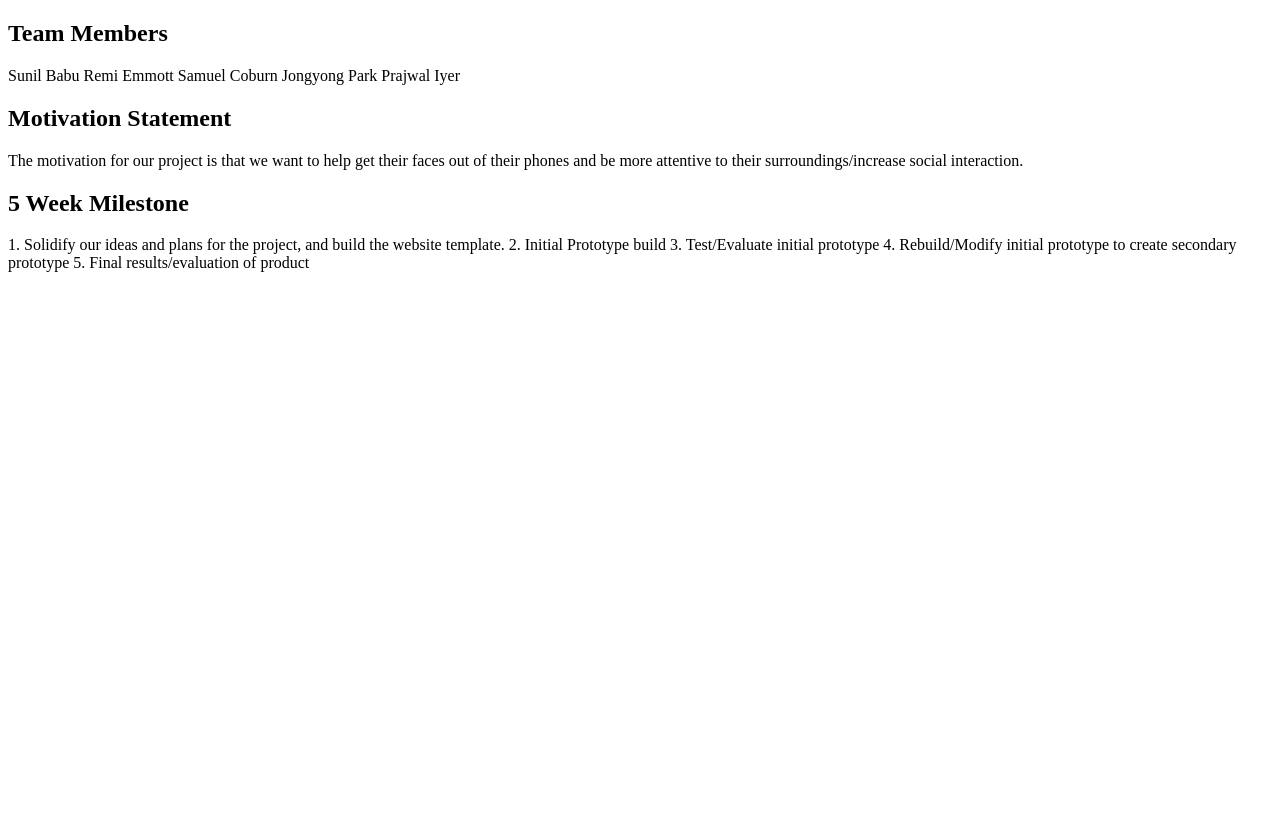
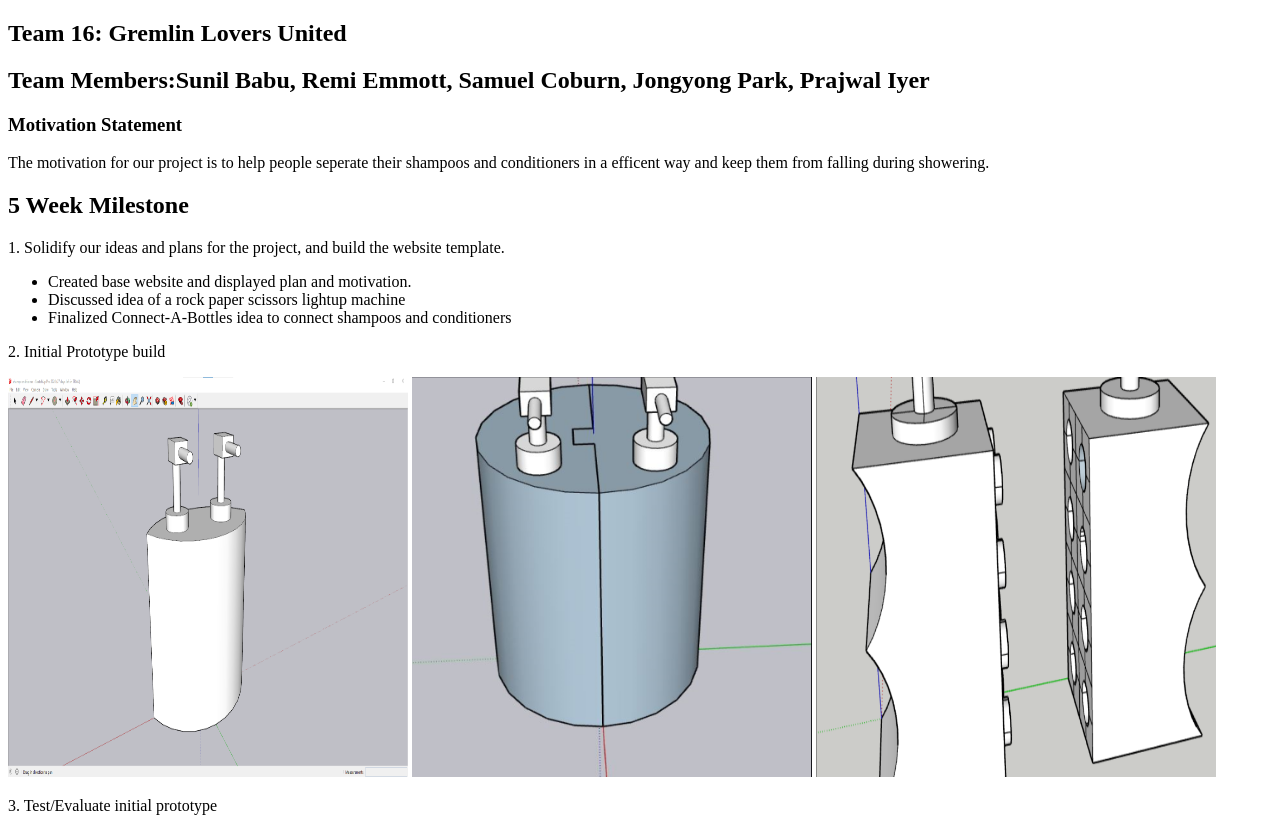
Before and after one commit to timaeus321/timaeus321.github.io, a plain HTML site: page index.html in a window 1280 px wide. Shown: the top 818 px of the page. Drawn offline with Linux system fonts and the light colour scheme.

Commit message:
Final Website Updates

```diff
--- a/index.html
+++ b/index.html
@@ -5,28 +5,34 @@
   </head>
   <body>
     <article>
-      <h1>Team Members</h1>
-        <p>Sunil Babu
-          Remi Emmott
-          Samuel Coburn
-          Jongyong Park
-          Prajwal Iyer
-        </p>
-
-      <h1>Motivation Statement</h1>
+      <h1> Team 16: Gremlin Lovers United</h1>
+      <h2>Team Members:Sunil Babu, Remi Emmott, Samuel Coburn, Jongyong Park, Prajwal Iyer</h1>
+      <h3>Motivation Statement</h2>
         <p>
-          The motivation for our project is that we want to help get their faces out of their phones and be more attentive to their surroundings/increase social interaction.
+          The motivation for our project is to help people seperate their shampoos and conditioners in a efficent way and keep them from falling during showering.
         </p>
     </article>
     <article>
       <h1>5 Week Milestone</h1>
-        <p>
-          1. Solidify our ideas and plans for the project, and build the website template.
-          2. Initial Prototype build
-          3. Test/Evaluate initial prototype
-          4. Rebuild/Modify initial prototype to create secondary prototype
-          5. Final results/evaluation of product
-        </p>
+        <p>1. Solidify our ideas and plans for the project, and build the website template.</p>
+        <ul>
+            <li>Created base website and displayed plan and motivation.</li>
+            <li>Discussed idea of a rock paper scissors lightup machine</li>
+            <li>Finalized Connect-A-Bottles idea to connect shampoos and conditioners</li>
+        </ul>
+        <p>2. Initial Prototype build</p>
+        <img src="Design1.png" alt="One of the initial prototype design on sketchup" width = "400" height = "400">
+        <img src="Design2.png" alt="A second prototype design" width = "400" height = "400">
+        <img src="Design3.png" alt="The final decided upon prototype" width = "400" height = "400">
+        <p>3. Test/Evaluate initial prototype</p>
+        <img src="InitialPrototype.png" alt="The inital prototype made of cardboard" width = "400" height = "400">
+        <p>4. Rebuild/Modify initial prototype to create secondary prototype</p>
+        <img src="FinalPrototype.png" alt="The final modified prototype made of cardboard" width = "400" height = "400">
+        <p>5. Final results/evaluation of product</p>
+        <center>
+            <h3><u>Final Presentation Video</u></h3>
+            <iframe width="560" height="315" src="https://www.youtube.com/embed/uWdjgYGC6C8" title="YouTube video player" frameborder="0" allow="accelerometer; autoplay; clipboard-write; encrypted-media; gyroscope; picture-in-picture" allowfullscreen></iframe>
+        </center>
     </article>
   </body>
 </html>
```
Also changed, not shown: Design1.png (added), Design2.png (added), Design3.png (added), 2 other files.
